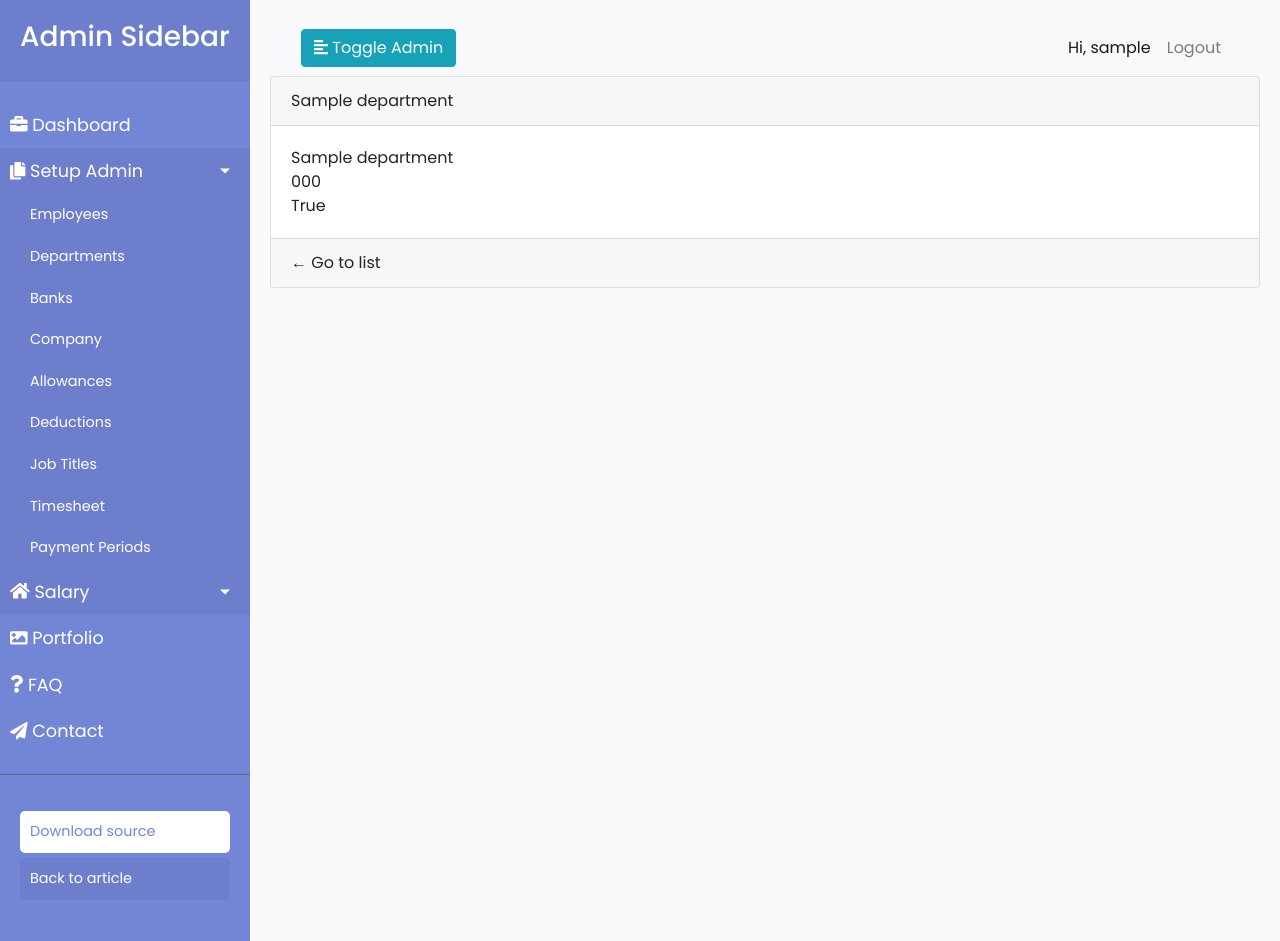
After one commit to lucienjarrett/payroll, a Django app: page /department/1/ in a window 1280 px wide, after a click on "Setup Admin". The commit adds this page. Run offline with Django 3.2, Linux system fonts and the light colour scheme; a user stored in the database is signed in; tables that the repository leaves empty hold one stand-in row (values such as "Sample post"); parts of the project's set-up code (start-up, migrations or seed data) failed here and were passed over; some libraries are stand-ins or nearby versions.

Commit message:
added calendar to timesheet form

```diff
--- a/payroll/forms.py
+++ b/payroll/forms.py
@@ -508,8 +508,6 @@ class TimeSheetForm(forms.Form):
 
 
 class PaymentCreateForm(forms.ModelForm):
-
-
     def __init__(self, *args, **kwargs):
         super().__init__(*args, **kwargs)
         self.helper = FormHelper()
@@ -557,61 +555,13 @@ class ContactForm(forms.ModelForm):
 ContactFormSet = modelformset_factory(Contact, extra=1, form=ContactForm)
 
 
-
-class TimeSheetForm(forms.ModelForm):
-    class Meta:
-        model = TimeSheetDetail
-        exclude = ('modified_by',)
-
-
-TimeSheetFormSet = inlineformset_factory(TimesheetHeader, TimeSheetDetail, form=TimeSheetForm, extra=1)
-
-
-# class TimesheetDetailForm(forms.ModelForm):
-#     class Meta:
-
-#         model = TimesheetHeader
-#         fields ='__all__'
-
-#     def __init__(self, *args, **kwargs):
-#         super(TimesheetDetailForm, self).__init__(*args, **kwargs)
-#         self.helper = FormHelper()
-#         self.helper.form_tag = True
-#         self.helper.form_class = 'form-horizontal'
-#         self.helper.label_class = 'col-md-3 create-label'
-#         self.helper.field_class = 'col-md-9'
-#         self.help_text_as_placeholder = True
-#         self.helper.form_show_labels = False
-#         #remove label from fields
-#         # for field in TimesheetDetailForm.Meta.unlabelled_fields:
-#         #     self.fields[field].label = False
-
-
-
-#         self.helper.layout = Layout(
-#             Div(
-#                 Column('location'),
-#                 Column('work_date'),
-#                 Fieldset('Timesheet Details',
-#                     Formset('times')),
-#                 HTML("<br>"),
-
-#                 ButtonHolder(Submit('submit', 'Save Timesheet', css_class='btn btn-outline-info')),
-#                 )
-#             )
-
-# TimesheetDetailFormset = inlineformset_factory(
-#     parent_model = TimesheetHeader, model=TimeSheetDetail, form=TimesheetDetailForm,
-#     fields=['employee', 'date_time_in', 'date_time_out'], extra=0, can_delete=True,
-#     min_num=1, validate_min=True)
-
-
-
-
 class TimesheetDetailForm(forms.ModelForm):
-    class Meta:
-        model = TimeSheetDetail
-        fields ='__all__'
+    employee = forms.Select()
+    date_time_in = forms.DateField(
+        required=False, widget=DatePicker(attrs={'autocomplete': 'false'}))
+    date_time_out = forms.DateField(
+        required=False, widget=DatePicker(attrs={'autocomplete': 'false'}))
+    hours = forms.CharField(required=True)
 
     def __init__(self, *args, **kwargs):
         super().__init__(*args, **kwargs)
@@ -625,17 +575,25 @@ class TimesheetDetailForm(forms.ModelForm):
                 Field('date_time_in'),
                 Field('date_time_out'),
                 Field('hours'),
-                # Field('DELETE'),
+                Field('DELETE'),
                 css_class='formset_row-{}'.format(formtag_prefix)
             )
         )
+    class Meta:
+        model = TimeSheetDetail
+        fields ='__all__'
+
+
 
 TimesheetDetailFormset = inlineformset_factory(
     parent_model = TimesheetHeader, model=TimeSheetDetail, form=TimesheetDetailForm,
-    fields=['employee', 'date_time_in', 'date_time_out'], extra=1, can_delete=True, )
+    fields=['employee', 'date_time_in', 'date_time_out'], extra=0, can_delete=True, validate_min=True, min_num=1)
 
 
 class TimesheetHeaderForm(forms.ModelForm):
+
+    work_date = forms.DateField(
+        required=False, widget=DatePicker(attrs={'autocomplete': 'false'}))
     class Meta:
         model = TimesheetHeader
         fields = ['location', 'work_date']
--- a/payroll/models.py
+++ b/payroll/models.py
@@ -178,6 +178,7 @@ class Department(CommonInfo):
 
     class Meta:
         managed = True
+        ordering = ['name']
 
     def __str__(self):
         return self.name
@@ -536,6 +537,9 @@ class TimesheetHeader(models.Model):
     def __str__(self):
         return self.location.name
 
+    # def get_absolute_url(self):
+    #     return reverse('employee-list')
+
 
 class TimeSheetDetail(models.Model):
     time_sheet_header = models.ForeignKey(TimesheetHeader,
@@ -544,10 +548,10 @@ class TimeSheetDetail(models.Model):
                                           default=None)
     employee = models.ForeignKey(Employee,
                                  related_name="employee",
-                                 on_delete=models.CASCADE)
+                                 on_delete=models.CASCADE, null=False)
 
-    date_time_in = models.DateTimeField(default=None)
-    date_time_out = models.DateTimeField(default=None)
+    date_time_in = models.DateTimeField(default=None, null=False)
+    date_time_out = models.DateTimeField(default=None, null=False)
     hours = models.DecimalField(max_digits=10, decimal_places=2, default=0)
 
     class Meta:
@@ -557,8 +561,9 @@ class TimeSheetDetail(models.Model):
         info = f"{self.employee.full_name} - {self.time_sheet_header.location.name} "
         return str(info)
 
-    def get_absolute_url(self):
-        return reverse('employee-list')
+    # def get_absolute_url(self):
+    #     return reverse('timesheet-list')
+
 
 
 class LeaveType(CommonInfo):
--- a/payroll/templates/payroll/base_.html
+++ b/payroll/templates/payroll/base_.html
@@ -128,7 +128,7 @@
                             <a href="{% url 'jobtitle-list' %}">Job Titles</a>
                         </li>
                         <li>
-                            <a href="#">Payment Methods</a>
+                            <a href="{% url 'timesheet-list' %}">Timesheet</a>
                         </li>
                         <li>
                             <a href="#">Payment Periods</a>
--- /dev/null
+++ b/payroll/templates/payroll/department_detail.html
@@ -0,0 +1,20 @@
+{% extends "payroll/base_.html" %}
+
+{% block content %}
+
+<div class="card">
+    <div class="card-header">
+        {{ department.name }}
+    </div>
+    <div class="card-body">
+        {{ department.name }}
+        <br>
+        {{ department.code }}
+        <br>
+        {{ department.is_active }}
+    </div>
+    <div class="card-footer">
+    <a href="{% url 'department-list'  %}">&larr; Go to list</a>
+    </div>
+</div>
+{% endblock content %}
--- a/payroll/templates/payroll/formset.html
+++ b/payroll/templates/payroll/formset.html
@@ -40,7 +40,7 @@
             {{ hidden }}
             {% endfor %}
             {% endif %}
-            {{ field.errors.as_ul }}
+            <!-- {{ field.errors.as_ul }} -->
             {{ field|as_crispy_field }}
         </td>
         {% endfor %}
--- a/payroll/templates/payroll/timesheet_list.html
+++ b/payroll/templates/payroll/timesheet_list.html
@@ -1,7 +1,7 @@
 {% extends "payroll/base_.html" %}
 <p>WIP</p>
 {% block content %}
-<a class="btn btn-primary-outline " href="{% url 'timesheet_create' %}">Add New Records</a>
+<a class="btn btn-primary-outline " href="{% url 'timesheet-create' %}">Add New Records</a>
   {% lorem 3 p%}
 
   <hr>
--- a/payroll/urls.py
+++ b/payroll/urls.py
@@ -9,10 +9,8 @@ from .filters import EmployeeFilter
 urlpatterns = [
     path('', DashboardView.as_view(), name="payroll-dashboard"),
     path('payroll/', DashboardView.as_view(), name="payroll-dashboard"),
-#     path('payroll/timesheet/', TimeSheetView.as_view(), name="timesheet"),
-    path('payroll/timesheet/', TimeSheetList.as_view(), name="timesheet-list"),
-#     path('payroll/timesheet_create/', TimeSheetCreateView.as_view(), name="timesheet_create"),
-    path('payroll/timesheet_create_new/', TimeSheetDetailCreateView.as_view(), name="timesheet_create_2"),
+    path('timesheet', TimeSheetList.as_view(), name="timesheet-list"),
+    path('payroll/timesheet/new', TimeSheetDetailCreateView.as_view(), name="timesheet-create"),
     path('payroll/example/', ExampleView.as_view(), name="example"),
     path('payroll/about/', views.about, name="payroll-about"),
     path('payroll/help/', HelpView.as_view(), name="payroll-help"),
@@ -58,6 +56,7 @@ urlpatterns = [
          name="salary-update"),
     #End Salary
     #Department
+    path('department/<int:pk>/', DepartmentDetailView.as_view(), name='department-detail'),
     path('department/new/',
          DepartmentCreateView.as_view(),
          name="department-create"),
--- a/payroll/views.py
+++ b/payroll/views.py
@@ -11,14 +11,9 @@ from django.views.generic import (CreateView, ListView, UpdateView, FormView,
                                   DeleteView, TemplateView, DetailView)
 
 from django.views.generic.edit import DeleteView, DeletionMixin
-from .models import (Company, Contact, Deduction, Employee, Department,
-                     JobTitle, Bank, Allowance, PaymentMethod, DutyType,
-                     Salary, Report, TimesheetHeader)
+from .models import *
 from django.shortcuts import render, get_object_or_404
-from .forms import (AllowanceCreateForm, BankCreateForm, BankUpdateForm, CompanyForm, ContactFormSet, DeductionCreateForm,
-                    DeductionUpdateForm, PaymentCreateForm, PaymentUpdateForm, SalaryCreateForm, EmployeeCreateForm,
-                    EmployeeUpdateForm, SalaryUpdateForm, TimeSheetForm,
-                    ExampleForm, TimeSheetFormSet, TimesheetDetailForm, TimesheetDetailFormset, TimesheetHeaderForm)
+from .forms import *
 import csv, io
 from django.contrib import messages
 from django.contrib.auth.decorators import permission_required
@@ -114,10 +109,10 @@ class TimeSheetList(ListView):
 
 
 class TimeSheetDetailCreateView(CreateView):
-    model = TimesheetHeader
+    # model = TimesheetHeader
     form_class = TimesheetHeaderForm
-    template_name = 'payroll/timesheet_create_2.html'
-    success_url = 'payroll/timesheet-list'
+    template_name = 'payroll/timesheet_form.html'
+    success_url = None
 
     def get_context_data(self, **kwargs):
         data = super(TimeSheetDetailCreateView, self).get_context_data(**kwargs)
@@ -131,11 +126,20 @@ class TimeSheetDetailCreateView(CreateView):
         context = self.get_context_data()
         times = context['times']
         with transaction.atomic():
+            print(times)
             self.object = form.save()
             if times.is_valid():
                 times.instance = self.object
                 times.save()
-        return super().form_valid(form)
+            else:
+                context.update({'times': times})
+                return self.render_to_response(context)
+        return super(TimeSheetDetailCreateView, self).form_valid(form)
+
+    def get_success_url(self):
+        return reverse('timesheet-list')
+
+
 
 
 
@@ -510,6 +514,9 @@ class DepartmentListView(LoginRequiredMixin, ListView):
         context['title'] = 'Departments'
         return context
 
+class DepartmentDetailView(LoginRequiredMixin, DetailView):
+    model = Department
+    context_object_name = 'department'
 
 # class PayPeriodCreateView(LoginRequiredMixin, SuccessMessageMixin, CreateView):
 #     model = PayPeriod
```
Also changed, not shown: payroll/backup/timesheet_create.html (renamed from payroll/templates/payroll/timesheet_create.html), payroll/templates/payroll/timesheet_form.html (renamed from payroll/templates/payroll/timesheet_create_2.html).
